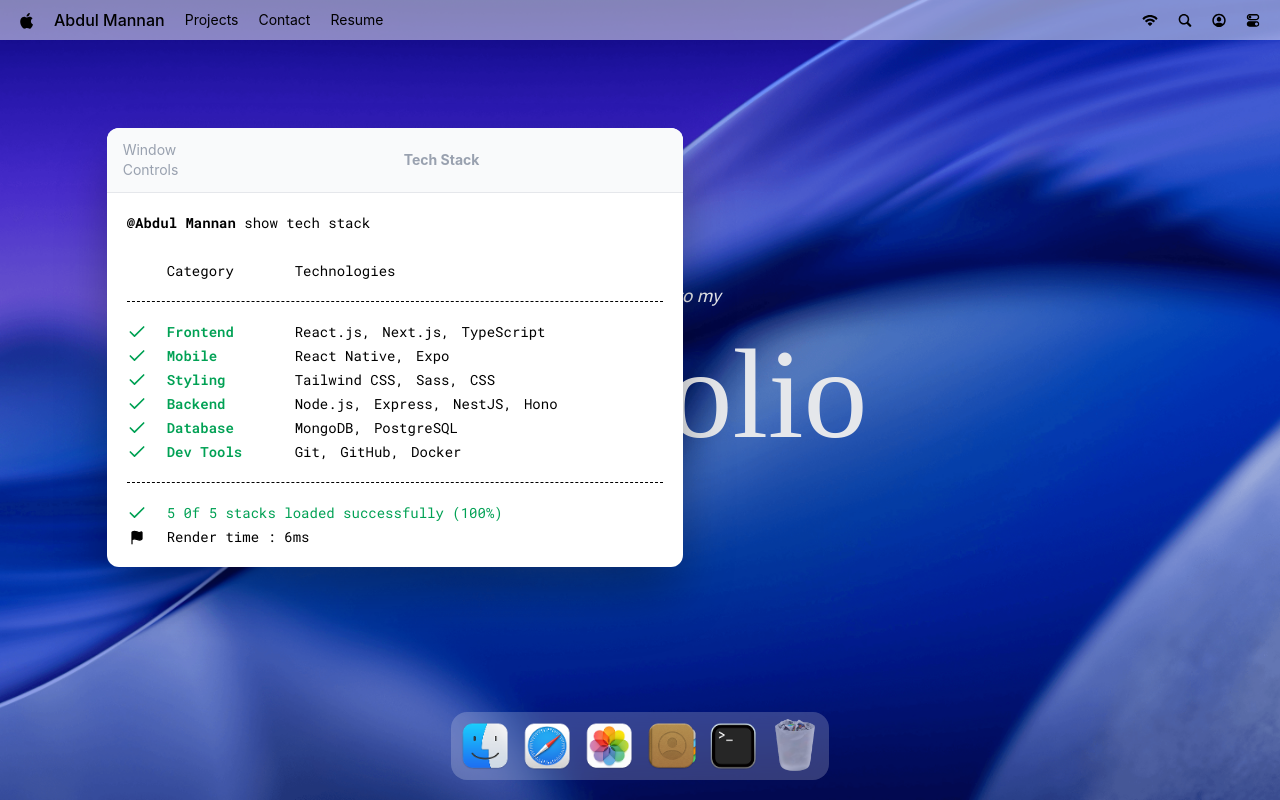
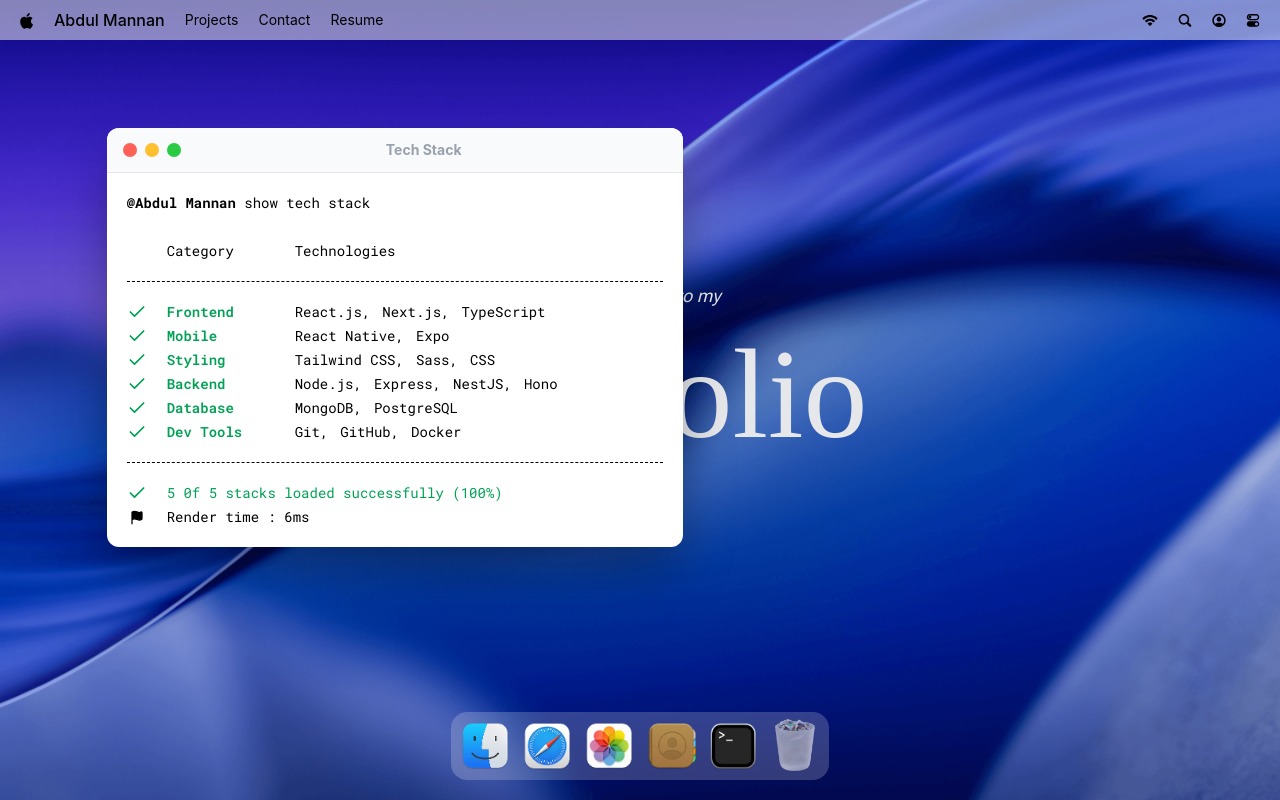
Before and after one commit to abdulmannan010spn-bot/MACFOLIO, a React (Vite) app: page / in a window 1280 px wide. Both pictures are taken after a click on the button 733 px from the left and 746 px from the top of the page. Built offline with nearby package versions, Linux system fonts and the light colour scheme; a web font is replaced by a local one.

Commit message:
Window Controls

```diff
--- /dev/null
+++ b/src/Components/WindowControls.jsx
@@ -0,0 +1,13 @@
+import useWindowStore from "../Stores/Window"
+
+const WindowControls = ({target}) => {
+    const {closeWindow} = useWindowStore()
+  return (
+    <div id="window-controls">
+         <div className="close" onClick={() => closeWindow(target)} />
+         <div className="minimize" />
+         <div className="maximize" />
+    </div>
+  )
+}
+export default WindowControls
--- a/src/Hoc/WindowWrapper.jsx
+++ b/src/Hoc/WindowWrapper.jsx
@@ -38,7 +38,10 @@ const WindowWrapper = (Component, windowKey) => {
       const el = ref.current;
       if(!el) return;
 
-      Draggable.create(el,{onPress:() => focusWindow(windowKey)})
+    const [instance] =  Draggable.create(el,{onPress:() => focusWindow(windowKey)})
+
+    return () => instance.kill();
+
     })
 
 
--- a/src/Windows/Terminal.jsx
+++ b/src/Windows/Terminal.jsx
@@ -1,12 +1,13 @@
 import { Check, Flag } from "lucide-react";
 import { techStack } from "../Constants";
 import WindowWrapper from "../Hoc/WindowWrapper";
+import WindowControls from "../Components/WindowControls";
 
 const Terminal = () => {
   return (
     <>
       <div id="window-header">
-        <p>Window Controls</p>
+        <WindowControls target ="terminal" />
         <h2>Tech Stack</h2>
       </div>
 
```
